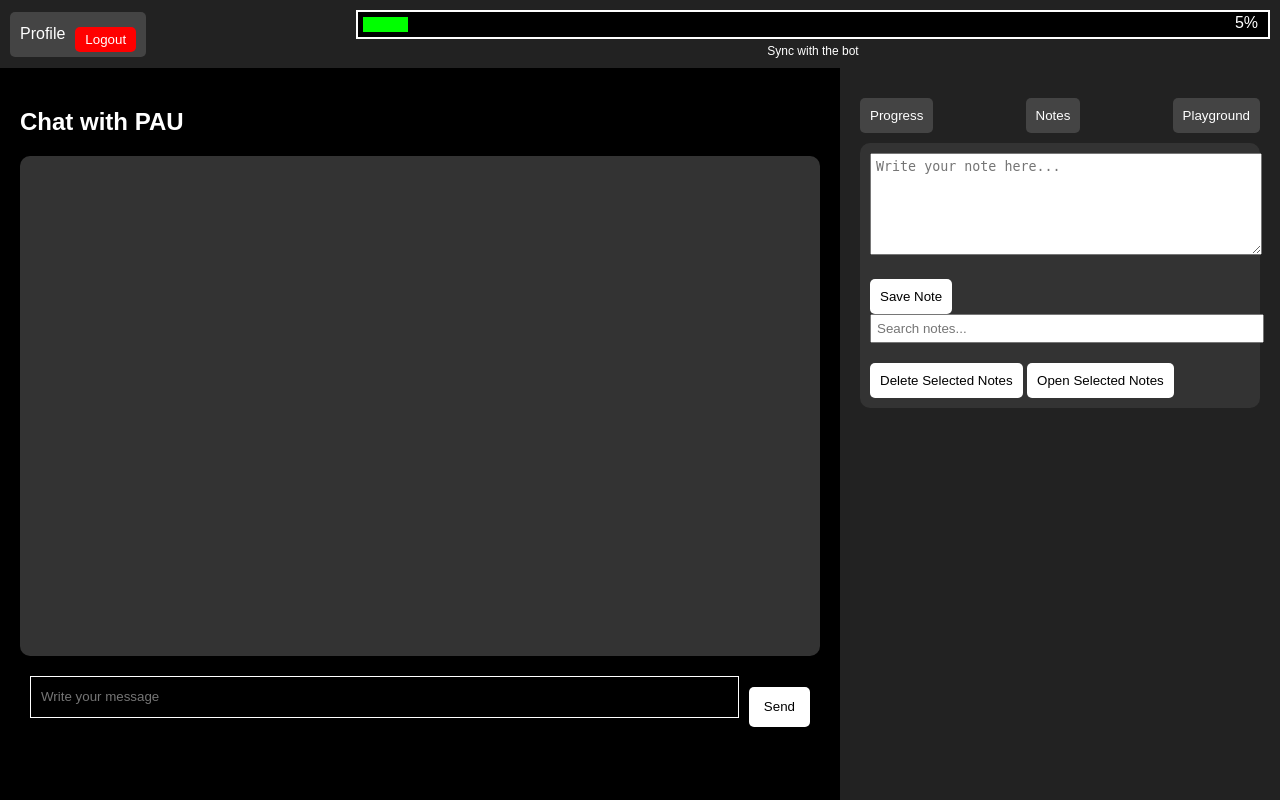
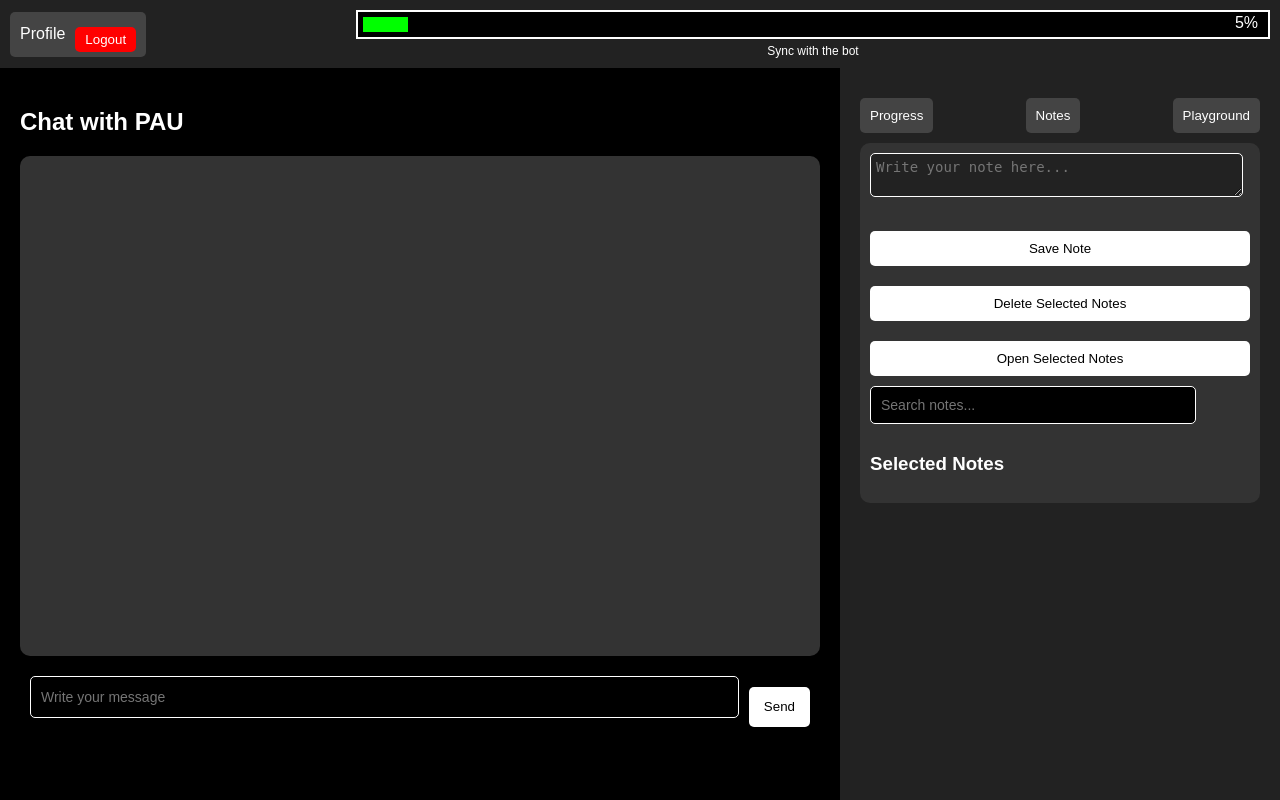
Before and after one commit to antdevi/PAU, a Flask app: page /chat in a window 1280 px wide, after a click on "Notes". Run offline with Flask 3, Linux system fonts and the light colour scheme; a user stored in the database is signed in.

Commit message:
Updated notes section with open notes button

```diff
--- a/static/CSS/chat.css
+++ b/static/CSS/chat.css
@@ -142,6 +142,9 @@ body {
     width: 100%;
     height: 300px;
     border: 1px solid #ccc;
+    padding: 10px;
+    flex-wrap: wrap;
+    gap: 10px;
 }
 .notes-section {
     flex: 1;
@@ -149,57 +152,68 @@ body {
     border-right: 1px solid #ccc;
     display: flex;
     flex-direction: column;
+    background: #333;
+    border-radius: 5px;
 }
 .notes-section:last-child {
     border-right: none;
 }
 textarea, input {
-    width: 100%;
+    width: 95%;
     padding: 5px;
     margin-bottom: 10px;
+    border-radius: 5px;
+    background: #222;
+    color: white;
+    border: 1px solid white;
+    font-size: 14px;
 }
 .note-item {
     display: flex;
     align-items: center;
+    justify-content: space-between;
     gap: 10px;
-    padding: 8px;
+    padding: 10px;
     background: #222;
     margin: 5px 0;
     border-radius: 5px;
+    border: 1px solid #444;
+    transition: background 0.3s;
 }
-
+.note-item:hover{
+    background: #333;
+}
 .note-checkbox {
     width: 18px;
     height: 18px;
+    cursor: pointer;
 }
 
 .note-label {
     font-size: 16px;
+    flex: 1;
+    overflow: hidden;
+    text-overflow: ellipsis;
+    white-space: nowrap;
 }
 
-/* 🔹 Updated Notes Section Buttons */
-.note-button,
-.delete-selected-button {
-    padding: 10px 15px;
+.notes-buttons {
+    display: flex;
+    flex-direction: column;
+    gap: 10px;
+    margin-top: 10px;
+}
+
+#search-notes {
+    width: 80%;
+    padding: 10px;
+    font-size: 14px;
     background: black;
     color: white;
-    cursor: pointer;
-    height: 40px;
+    border: 1px solid white;
     border-radius: 5px;
-    border: 1px solid white; /* Ensure visibility */
-    font-size: 16px;
-    text-align: center;
+    margin: 10px 0;
 }
-
-.delete-selected-button {
-    background: black;
-}
-
-.note-button:hover,
-.delete-selected-button:hover {
-    background: #222;
-}
-
 #playground {
     display: flex;
     flex-direction: column; /* Stack buttons vertically */
--- a/static/JS/chat.js
+++ b/static/JS/chat.js
@@ -133,3 +133,39 @@ function logout() {
 function redirectToQuiz() {
     window.location.href = "http://127.0.0.1:5001/";
 }
+function openSelectedNotes() {
+    let selectedNotes = [];
+    let checkboxes = document.querySelectorAll(".note-checkbox:checked");
+
+    checkboxes.forEach(cb => {
+        let noteText = cb.nextElementSibling.textContent;
+        selectedNotes.push(noteText);
+    });
+
+    let selectedNotesContainer = document.getElementById("selected-notes-display");
+    selectedNotesContainer.innerHTML = "";
+
+    if (selectedNotes.length === 0) {
+        selectedNotesContainer.innerHTML = "<p>No notes selected.</p>";
+        return;
+    }
+
+    selectedNotes.forEach(note => {
+        let noteItem = document.createElement("div");
+        noteItem.classList.add("note-item");
+        noteItem.textContent = note;
+        selectedNotesContainer.appendChild(noteItem);
+    });
+
+    // Add a close button
+    let closeButton = document.createElement("button");
+    closeButton.textContent = "Close";
+    closeButton.classList.add("close-notes-button");
+    closeButton.onclick = closeSelectedNotes;
+    selectedNotesContainer.appendChild(closeButton);
+}
+
+function closeSelectedNotes() {
+    let selectedNotesContainer = document.getElementById("selected-notes-display");
+    selectedNotesContainer.innerHTML = ""; // Clears the displayed notes
+}
--- a/templates/chat.html
+++ b/templates/chat.html
@@ -42,13 +42,23 @@
                 </div>
                 <div class="tab-content" id="progress">Progress Section</div>
                 <div class="tab-content" id="notes" style="display:none;">
-                    <textarea id="noteInput" rows="6" columns="10" placeholder="Write your note here..."></textarea>
-                    <button onclick="saveNote()">Save Note</button>
+                    <textarea id="noteInput" placeholder="Write your note here..."></textarea>
+
+                    <!-- Buttons in a single row -->
+                    <div class="notes-buttons">
+                        <button onclick="saveNote()">Save Note</button>
+                        <button onclick="deleteSelectedNotes()">Delete Selected Notes</button>
+                        <button onclick="openSelectedNotes()">Open Selected Notes</button>
+                    </div>
+
                     <div class="notes-display-section">
                         <input type="text" id="search-notes" placeholder="Search notes..." oninput="searchNotes()">
                         <div id="saved-notes"></div>
-                        <button onclick="deleteSelectedNotes()">Delete Selected Notes</button>
-                        <button onclick="openselectedNotes()">Open Selected Notes</button>
+                    </div>
+
+                    <!-- Selected Notes Display -->
+                    <div id="selected-notes-display">
+                        <h3>Selected Notes</h3>
                     </div>
                 </div>
                 <div class="tab-content" id="playground" style="display:none;">
```
